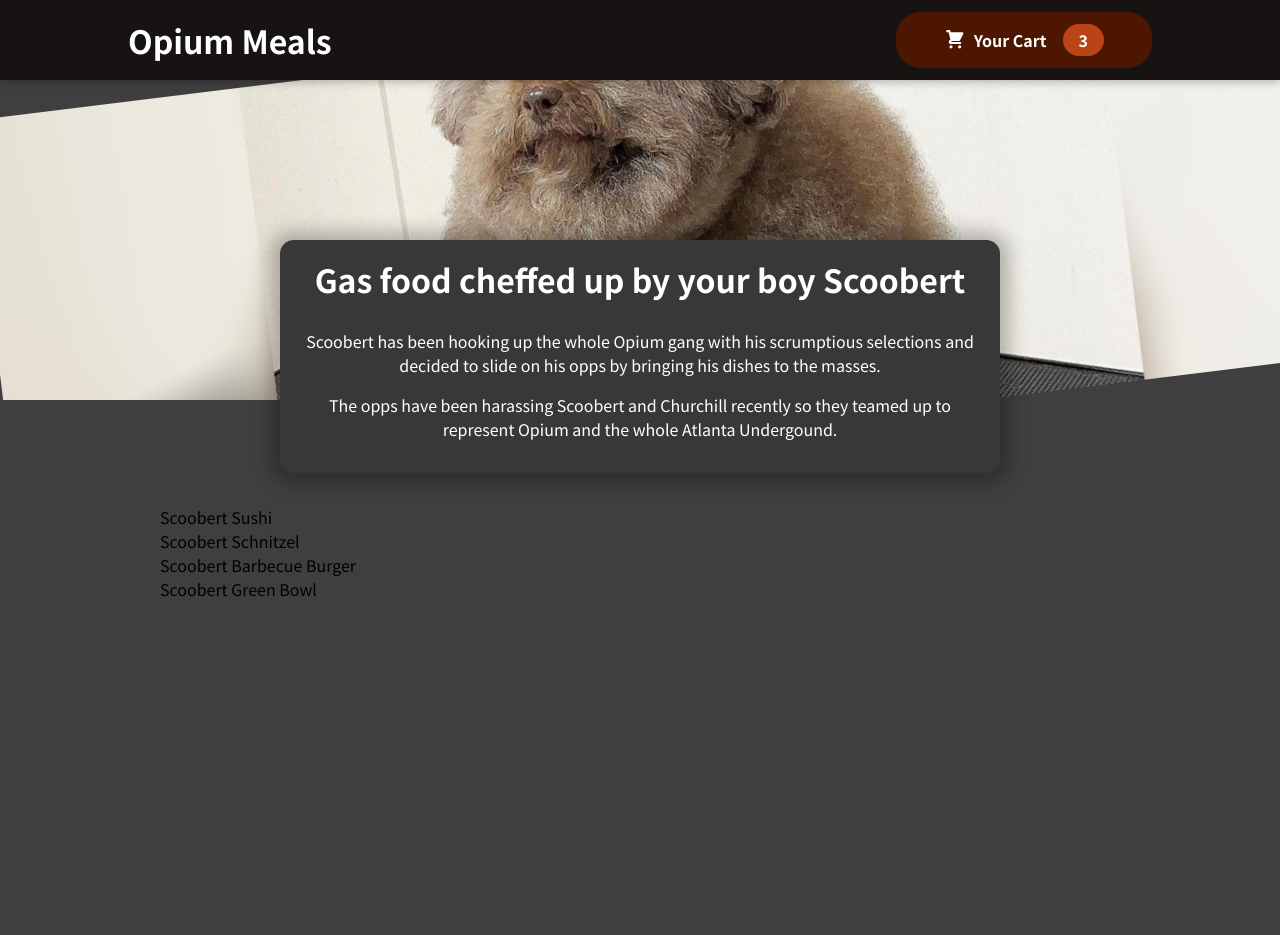
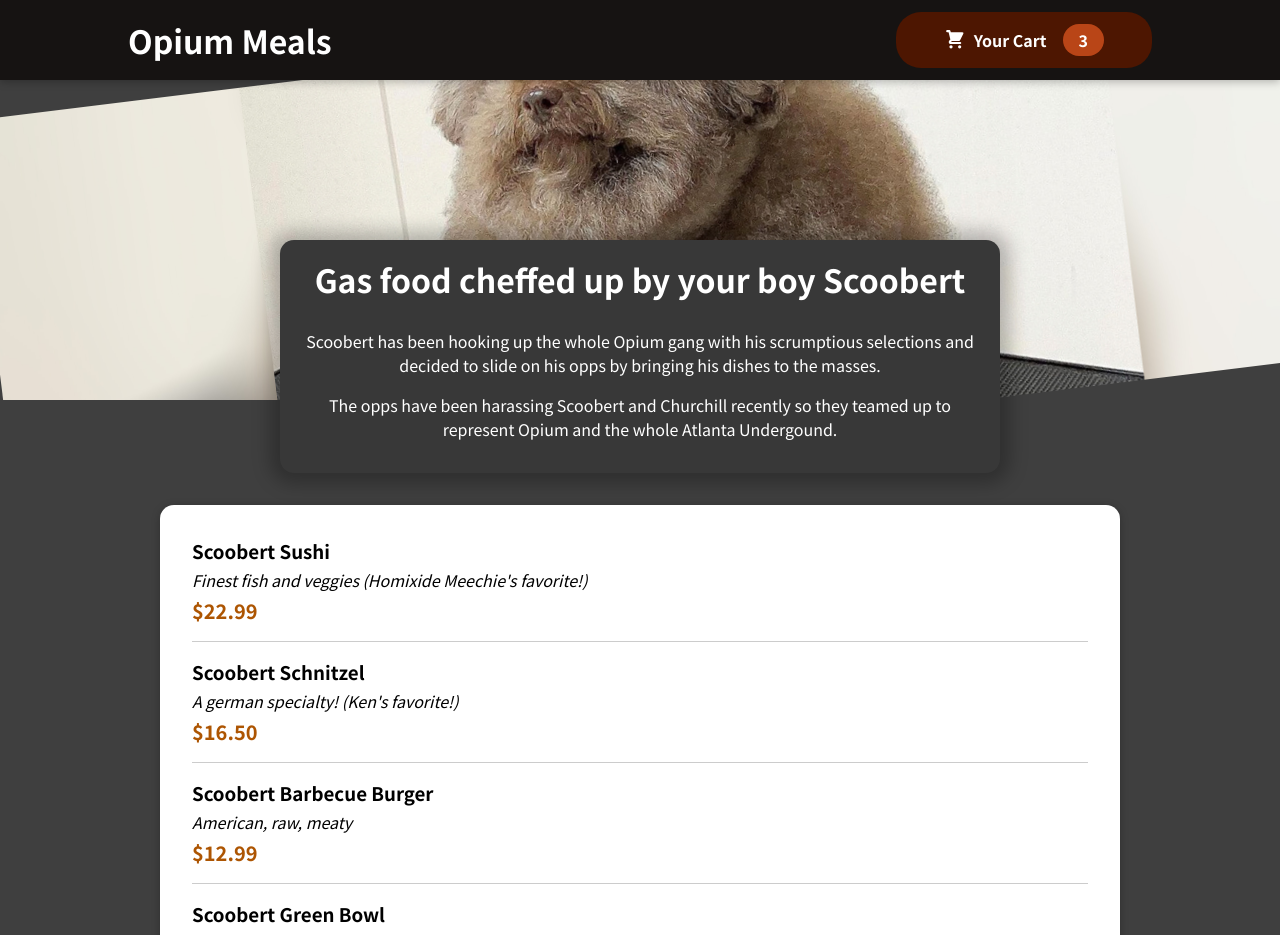
Before and after one commit to danielrosenthal0/react-food-order-app, a React (Create React App) app: page / in a window 1280 px wide. Shown: the top 935 px of the page. Before the commit the page ends 800 px from the top, so only its background shows below. Built offline with nearby package versions, Linux system fonts and the light colour scheme.

Commit message:
meal items

```diff
--- a/src/components/Meals/AvailableMeals.js
+++ b/src/components/Meals/AvailableMeals.js
@@ -1,42 +1,51 @@
-import classes from './AvailableMeals.module.css';
+import classes from "./AvailableMeals.module.css";
+import MealItem from "./MealItem/MealItem";
+import Card from "../UI/Card";
 
 const DUMMY_MEALS = [
   {
-      id: 'm1',
-      name: 'Scoobert Sushi',
+    id: "m1",
+    name: "Scoobert Sushi",
     description: "Finest fish and veggies (Homixide Meechie's favorite!)",
     price: 22.99,
   },
   {
-      id: 'm2',
-      name: 'Scoobert Schnitzel',
+    id: "m2",
+    name: "Scoobert Schnitzel",
     description: "A german specialty! (Ken's favorite!)",
     price: 16.5,
   },
   {
-      id: 'm3',
-      name: 'Scoobert Barbecue Burger',
-      description: 'American, raw, meaty',
+    id: "m3",
+    name: "Scoobert Barbecue Burger",
+    description: "American, raw, meaty",
     price: 12.99,
   },
   {
-      id: 'm4',
-      name: 'Scoobert Green Bowl',
-      description: 'Healthy...and green...',
+    id: "m4",
+    name: "Scoobert Green Bowl",
+    description: "Healthy...and green...",
     price: 18.99,
   },
 ];
 
 const AvailableMeals = () => {
-    const mealsList = DUMMY_MEALS.map(meal => <li>{meal.name}</li>);
+  const mealsList = DUMMY_MEALS.map((meal) => (
+    <MealItem
+      key={meal.id}
+      name={meal.name}
+      description={meal.description}
+      price={meal.price}
+    />
+  ));
 
   return (
     <section className={classes.meals}>
-            <ul>
-                {mealsList}
-            </ul>
+      <Card>
+        <ul>{mealsList}</ul>
+      </Card>
     </section>
-    )
+  );
 };
 
 export default AvailableMeals;
--- /dev/null
+++ b/src/components/Meals/MealItem/MealItem.js
@@ -0,0 +1,20 @@
+import classes from './MealItem.module.css'
+
+const MealItem = props => {
+    const price = `$${props.price.toFixed(2)}`;
+
+    return (
+        <li className={classes.meal}>
+            <div>
+                <h3>{props.name}</h3>
+                <div className={classes.description}>{props.description}</div>
+                <div className={classes.price}>{price}</div>
+            </div>
+            <div>
+
+            </div>
+        </li>
+    )
+};
+
+export default MealItem;
--- /dev/null
+++ b/src/components/Meals/MealItem/MealItem.module.css
@@ -0,0 +1,22 @@
+.meal {
+    display: flex;
+    justify-content: space-between;
+    margin: 1rem;
+    padding-bottom: 1rem;
+    border-bottom: 1px solid #ccc;
+  }
+
+  .meal h3 {
+    margin: 0 0 0.25rem 0;
+  }
+
+  .description {
+    font-style: italic;
+  }
+
+  .price {
+    margin-top: 0.25rem;
+    font-weight: bold;
+    color: #ad5502;
+    font-size: 1.25rem;
+  }
--- a/src/components/Meals/Meals.js
+++ b/src/components/Meals/Meals.js
@@ -1,6 +1,7 @@
 import MealsSummary from "./MealsSummary";
 import AvailableMeals from "./AvailableMeals";
 import { Fragment } from "react";
+
 
 const Meals = (props) => {
     return (
--- /dev/null
+++ b/src/components/UI/Card.js
@@ -0,0 +1,11 @@
+import classes from './Card.module.css';
+
+const Card = (props) => {
+    return (
+        <div className={classes.card}>
+            {props.children}
+        </div>
+    )
+};
+
+export default Card;
--- /dev/null
+++ b/src/components/UI/Card.module.css
@@ -0,0 +1,6 @@
+.card {
+    padding: 1rem;
+    box-shadow: 0 2px 8px rgba(0, 0, 0, 0.25);
+    border-radius: 14px;
+    background-color: white;
+  }
```
Also changed, not shown: src/components/Meals/MealItem/MealItemForm.js (added), src/components/Meals/MealItem/MealItemForm.module.css (added). Lines whose indentation alone changed are shown as unchanged.
